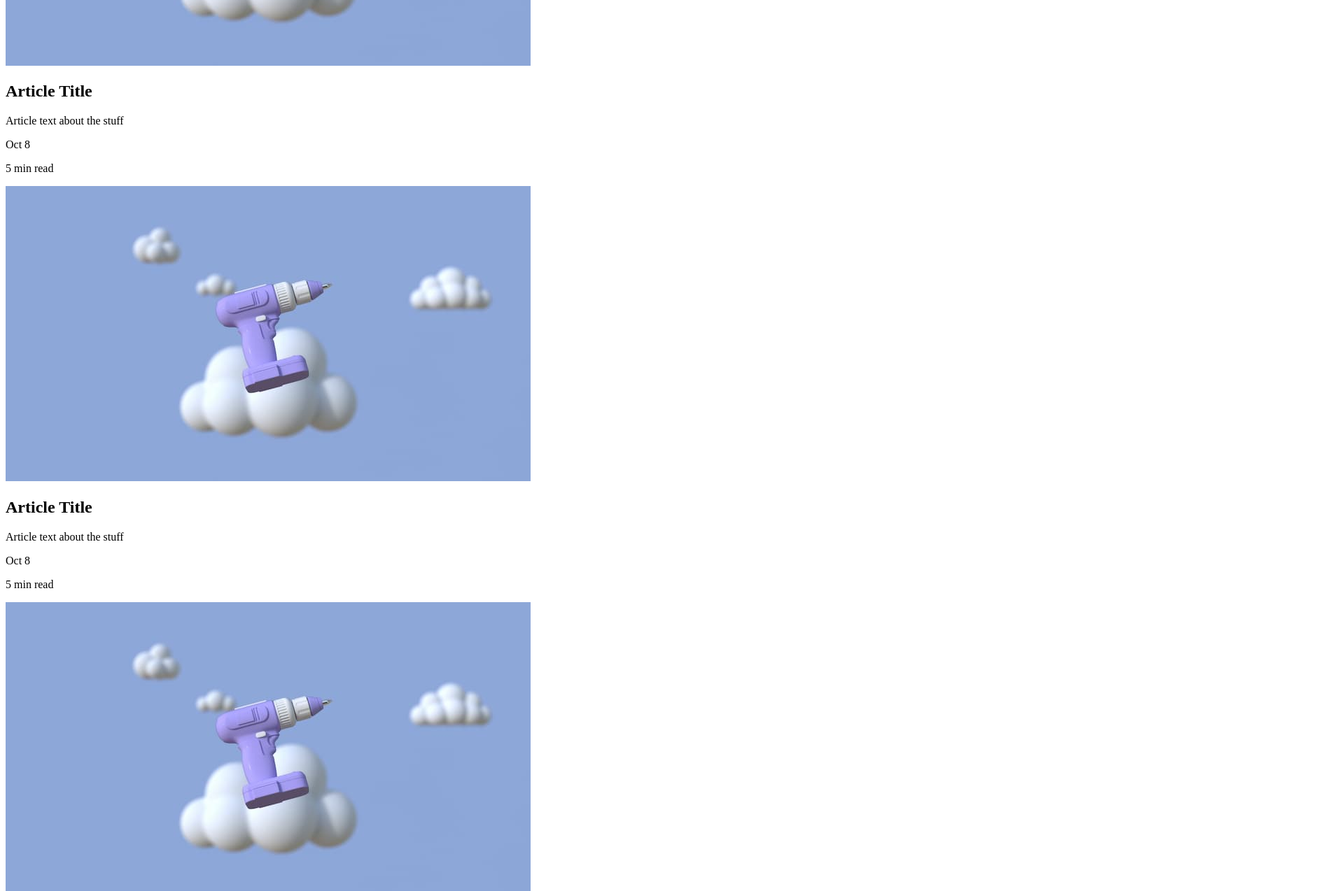
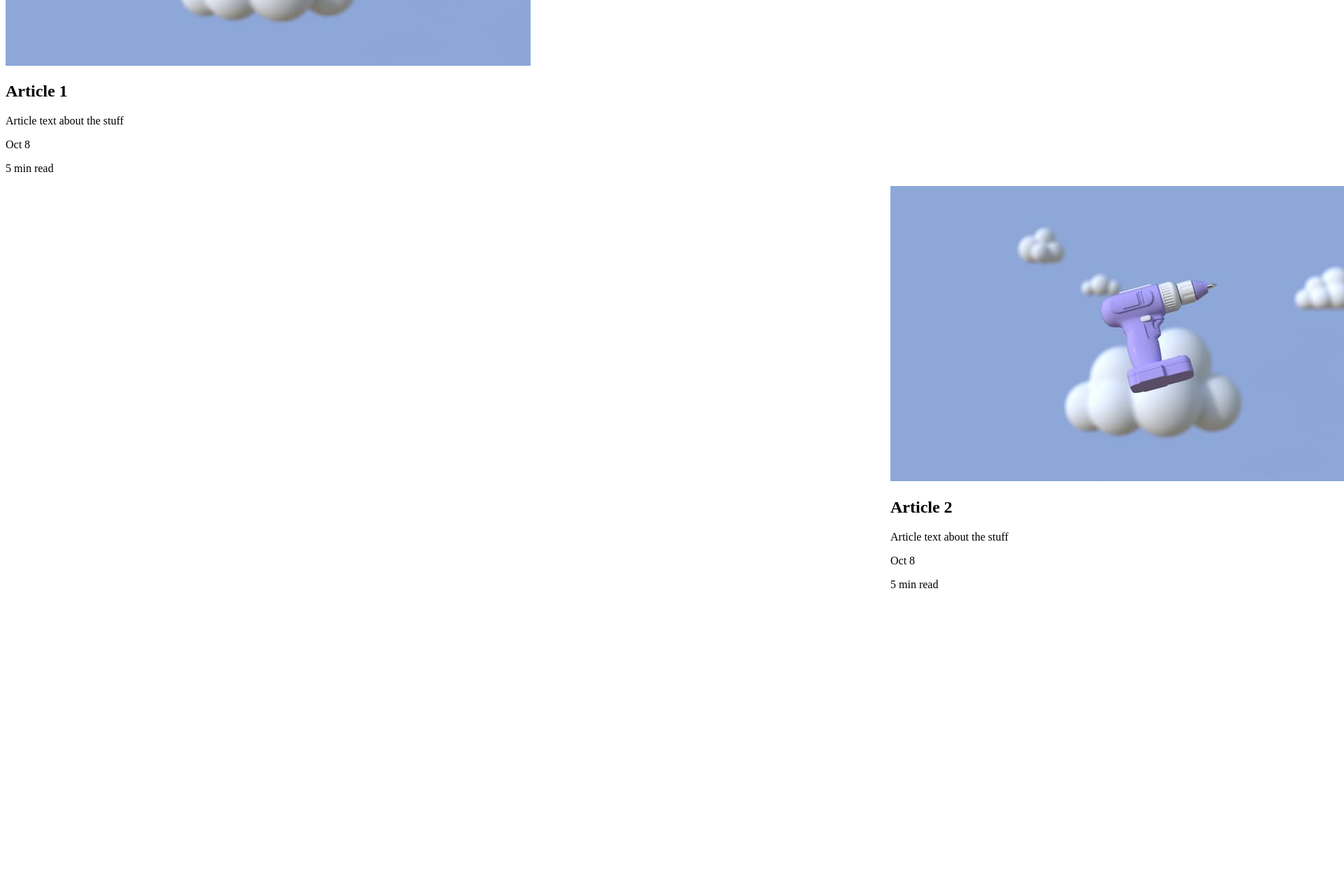
Before and after one commit to Bgallag5/acme, a Next.js app: page /home in a window 1280 px wide. Shown: the part 846-2120 px from the top of the page at 70% size, 1920 px wide, since content can reach past the window. Built offline with nearby package versions, Linux system fonts and the light colour scheme.

Commit message:
slider functionality

```diff
--- a/components/RecentArticles/Article.js
+++ b/components/RecentArticles/Article.js
@@ -1,12 +1,13 @@
 import React from 'react';
 import Image from 'next/image';
 
-export default function Article() {
+export default function Article(props) {
+  const {title} = props
   return (
-    <div className='recent__article absolute top-1 left-0 test w-1/3 flex-1 m-1 h-auto flex flex-col text-left dark:bg-white rounded'>
+    <div className='recent__article transform duration-300 absolute top-1 left-0 test w-1/3 flex-1 m-1 h-auto flex flex-col text-left dark:bg-white rounded'>
         <Image className='rounded shadow-lg shadow-black' src={require('../../assets/images/blog-1.jpg')} alt="blog post" />
         <div className='p-2 flex flex-col'>
-        <h2 className='blog-title'>Article Title</h2>
+        <h2 className='blog-title'>{title} </h2>
         <p className='blog-text'>Article text about the stuff</p>
         <div className='text-tiny flex flex-row mt-3 gap-1'>
             <p>Oct 8</p>
--- a/components/RecentArticles/RecentArticles.js
+++ b/components/RecentArticles/RecentArticles.js
@@ -1,8 +1,8 @@
-import React, {useEffect} from "react";
+import React, {useEffect, useState} from "react";
 import Article from "./Article";
 
 export default function RecentArticles() {
-
+const [currentSlide, setCurrentSlide] = useState(0)
 
   //position slides on load
   useEffect(() => {
@@ -15,15 +15,25 @@ positionSlides();
     console.log(slides);
 
     slides.forEach((slide, i) => {
-      let offset = i * 34;
-      slide.classList.remove(`left-0`);
-      slide.style.left = `${offset}%`;
+      let offset = (i - currentSlide) * 100;
+      // slide.classList.remove(`left-0`);
+      if (currentSlide > i) {
+        slide.style.transform = `translateX(-${offset}%)`;
+      } else if (currentSlide === i ){
+        slide.style.transform = `translateX(-${offset}%)`;
+      }
+       else {
+        // slide.style.left = `${offset}%`;
+        slide.style.transform = `translateX(${offset}%)`;
+      }
     })
 
   };
 
-  const handleSliderBtn = (offset) => {
-
+  const handleSliderBtn = (direction) => {
+    const offset = direction === 'left' ? -1 : 1;
+    setCurrentSlide(prev => prev + offset);
+    positionSlides();
   }
 
 
@@ -34,16 +44,16 @@ positionSlides();
         <p className="text-regular">Lastest thoughts, news and ideas</p>
       </div>
       <div className="flex mt-8 w-full flex-row gap-3 justify-center text-left ">
-        <button>{"<"}</button>
-        <div className="relative test  w-full h-80 flex overflow-x-scroll flex-row gap-1">
-        <Article />
-        <Article />
-        <Article />
-        <Article />
-        <Article />
-        <Article />
+        <button onClick={() => handleSliderBtn('left')}>{"<"}</button>
+        <div className="relative test w-full h-80 flex overflow-x-hidden items-center justify-center flex-row gap-3">
+        <Article title={'Article 1'} />
+        <Article title={'Article 2'} />
+        <Article title={'Article 3'} />
+        <Article title={'Article 4'} />
+        <Article title={'Article 5'} />
+        <Article title={'Article 6'} />
         </div>
-        <button>{">"}</button>
+        <button onClick={() => handleSliderBtn('right')}>{">"}</button>
       </div>
     </section>
   );
```
